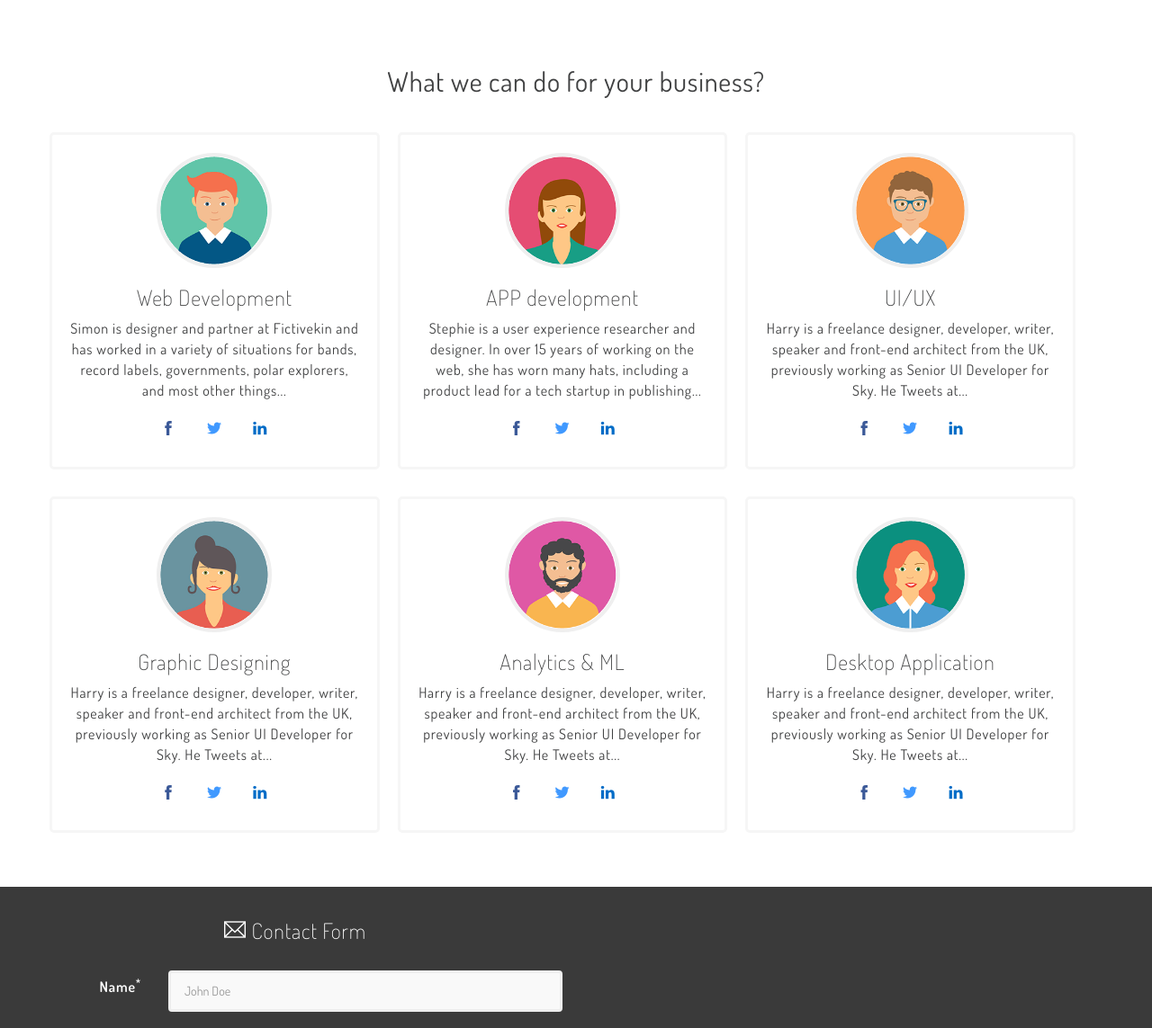
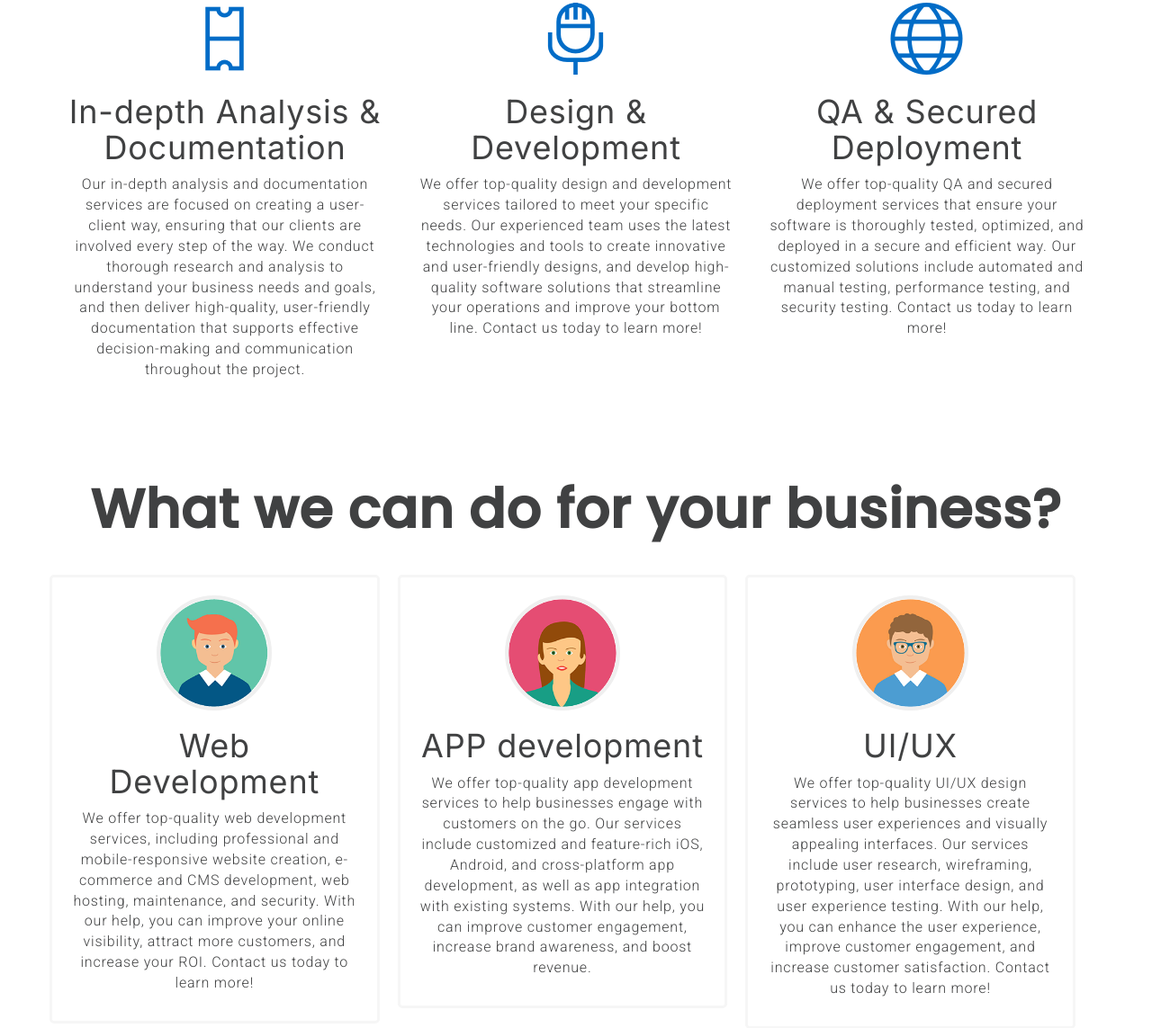
Before and after one commit to SymplifyTech/symplifytechwebsite, a plain HTML site: page index.html in a window 1280 px wide. Shown: the part 985-2128 px from the top of the page at 90% size. Drawn offline with Linux system fonts and the light colour scheme.

Commit message:
Font and data addition

```diff
--- a/css/style.css
+++ b/css/style.css
@@ -1,5 +1,5 @@
 body {
-	font-family: 'Dosis', sans-serif;
+	font-family: 'Roboto', sans-serif;
     color: #404142;
     font-size: 16px;
 	letter-spacing: 0.8px;
@@ -114,7 +114,14 @@ a:hover, a:focus, a:active, a:visited {
 	color: #fff;
 }
 .hero-header h1 {
+    font-family: 'Poppins', sans-serif;
+    font-size: 130px;
+    font-weight: 1000;
 	margin: 1em 0 0 0;
+}
+.hero-header h3{
+    font-family: 'Inter', sans-serif;
+    font-size: 50px;
 }
 .hero-header h4 {
 	font-weight: normal;
@@ -135,7 +142,20 @@ a:hover, a:focus, a:active, a:visited {
 	padding: 30px 0;
 }
 .row-title {
-	font-weight: 400;
+    font-family: 'Poppins', sans-serif;
+    font-size: 60px;
+	font-weight: 800;
+    /* text-align: justify; */
+}
+.feature h3{
+    font-family: 'Inter', sans-serif;
+    font-size: 36px;
+    font-weight: 400;
+}
+.feature p{
+    font-family: 'Roboto', sans-serif;
+    text-align: unset;
+    font-weight: 100;
 }
 .feature {
 	padding: 20px;
--- a/index.html
+++ b/index.html
@@ -14,7 +14,19 @@
   <link href="css/style.css" rel="stylesheet">
   <link href="css/themify-icons.css" rel="stylesheet">
   <link href='css/dosis-font.css' rel='stylesheet' type='text/css'>
-  <!-- HTML5 shim and Respond.js for IE8 support of HTML5 elements and media queries -->
+
+  <link rel="preconnect" href="https://fonts.googleapis.com">
+<link rel="preconnect" href="https://fonts.gstatic.com" crossorigin>
+<link href="https://fonts.googleapis.com/css2?family=Inter:wght@300;400;500&display=swap" rel="stylesheet">
+
+<link rel="preconnect" href="https://fonts.googleapis.com">
+<link rel="preconnect" href="https://fonts.gstatic.com" crossorigin>
+<link href="https://fonts.googleapis.com/css2?family=Inter:wght@300;400;500&family=Poppins:wght@300;400;500&display=swap" rel="stylesheet">
+
+<link rel="preconnect" href="https://fonts.googleapis.com">
+<link rel="preconnect" href="https://fonts.gstatic.com" crossorigin>
+<link href="https://fonts.googleapis.com/css2?family=Roboto:wght@300&display=swap" rel="stylesheet">
+<!-- HTML5 shim and Respond.js for IE8 support of HTML5 elements and media queries -->
   <!-- WARNING: Respond.js doesn't work if you view the page via file:// -->
     <!--[if lt IE 9]>
       <script src="https://oss.maxcdn.com/html5shiv/3.7.2/html5shiv.min.js"></script>
@@ -84,17 +96,21 @@
           <div class="col-md-4 feature">
             <span class="ti-ticket"></span>
             <h3>In-depth Analysis & Documentation</h3>
-            <p>Super cool discounts if you purchase early bird tickets now. Limited tickets available with some awesome perks and goodies!</p>
+            <p>Our in-depth analysis and documentation services are focused on creating a user-client way, ensuring that our clients are involved every step of the way.
+              We conduct thorough research and analysis to understand your business needs and goals, and then deliver high-quality, user-friendly documentation that supports
+              effective decision-making and communication throughout the project.</p>
           </div>
           <div class="col-md-4 feature">
             <span class="ti-microphone"></span>
             <h3>Design & Development</h3>
-            <p>Best in class expert speakers who have extensive knowledge of the topic. All speakers are curated by the panel of experts.</p>
+            <p>We offer top-quality design and development services tailored to meet your specific needs. Our experienced team uses the latest technologies and tools to create
+              innovative and user-friendly designs, and develop high-quality software solutions that streamline your operations and improve your bottom line. Contact us today to learn more!</p>
           </div>
           <div class="col-md-4 feature">
             <span class="ti-world"></span>
             <h3>QA & Secured Deployment</h3>
-            <p>Meet the people attending this event around the globe. This will be the best opportunity to meet and greet people from your industry.</p>
+            <p>We offer top-quality QA and secured deployment services that ensure your software is thoroughly tested, optimized, and deployed in a secure and efficient way.
+               Our customized solutions include automated and manual testing, performance testing, and security testing. Contact us today to learn more!</p>
           </div>
         </div>
         <!-- End: Desc -->
@@ -105,62 +121,47 @@
           <div class="col-md-4 col-sm-6 feature">
             <img src="img/speaker-1.png" class="speaker-img">
             <h3>Web Development</h3>
-            <p>Simon is designer and partner at Fictivekin and has worked in a variety of situations for bands, record labels, governments, polar explorers, and most other things...</p>
-            <ul class="speaker-social">
-              <li><a href="#"><span class="ti-facebook"></span></a></li>
-              <li><a href="#"><span class="ti-twitter-alt"></span></a></li>
-              <li><a href="#"><span class="ti-linkedin"></span></a></li>
-            </ul>
+            <p>We offer top-quality web development services, including professional and mobile-responsive website creation,
+              e-commerce and CMS development, web hosting, maintenance, and security. With our help, you can improve your online visibility,
+              attract more customers, and increase your ROI. Contact us today to learn more!</p>
+
           </div>
           <div class="col-md-4 col-sm-6 feature">
             <img src="img/speaker-2.png" class="speaker-img">
             <h3>APP development</h3>
-            <p>Stephie is a user experience researcher and designer. In over 15 years of working on the web, she has worn many hats, including a product lead for a tech startup in publishing...</p>
-            <ul class="speaker-social">
-              <li><a href="#"><span class="ti-facebook"></span></a></li>
-              <li><a href="#"><span class="ti-twitter-alt"></span></a></li>
-              <li><a href="#"><span class="ti-linkedin"></span></a></li>
-            </ul>
+            <p>We offer top-quality app development services to help businesses engage with customers on the go. Our services include customized and feature-rich iOS,
+              Android, and cross-platform app development, as well as app integration with existing systems. With our help, you can improve customer engagement,
+              increase brand awareness, and boost revenue.
           </div>
           <div class="col-md-4 col-sm-6 feature">
             <img src="img/speaker-3.png" class="speaker-img">
             <h3>UI/UX</h3>
-            <p>Harry is a freelance designer, developer, writer, speaker and front-end architect from the UK, previously working as Senior UI Developer for Sky. He Tweets at...</p>
-            <ul class="speaker-social">
-              <li><a href="#"><span class="ti-facebook"></span></a></li>
-              <li><a href="#"><span class="ti-twitter-alt"></span></a></li>
-              <li><a href="#"><span class="ti-linkedin"></span></a></li>
-            </ul>
+            <p>We offer top-quality UI/UX design services to help businesses create seamless user experiences and visually appealing interfaces.
+               Our services include user research, wireframing, prototyping, user interface design, and user experience testing. With our help,
+               you can enhance the user experience, improve customer engagement, and increase customer satisfaction. Contact us today to learn more!</p>
           </div>
           <div class="col-md-4 col-sm-6 feature">
             <img src="img/speaker-4.png" class="speaker-img">
             <h3>Graphic Designing</h3>
-            <p>Harry is a freelance designer, developer, writer, speaker and front-end architect from the UK, previously working as Senior UI Developer for Sky. He Tweets at...</p>
-            <ul class="speaker-social">
-              <li><a href="#"><span class="ti-facebook"></span></a></li>
-              <li><a href="#"><span class="ti-twitter-alt"></span></a></li>
-              <li><a href="#"><span class="ti-linkedin"></span></a></li>
-            </ul>
+            <p>We offer top-quality graphic designing services to help businesses stand out with eye-catching designs that effectively communicate their brand's message and values.
+               Our services include logo design, brochure design, social media graphics, packaging design, and more. With our help, you can create a strong and consistent brand image
+               that resonates with your target audience and helps you achieve your business goals. Contact us today to learn more!</p>
           </div>
           <div class="col-md-4 col-sm-6 feature">
             <img src="img/speaker-5.png" class="speaker-img">
             <h3>Analytics & ML</h3>
-            <p>Harry is a freelance designer, developer, writer, speaker and front-end architect from the UK, previously working as Senior UI Developer for Sky. He Tweets at...</p>
-            <ul class="speaker-social">
-              <li><a href="#"><span class="ti-facebook"></span></a></li>
-              <li><a href="#"><span class="ti-twitter-alt"></span></a></li>
-              <li><a href="#"><span class="ti-linkedin"></span></a></li>
-            </ul>
+            <p>We offer top-quality Analytics & ML services to help businesses leverage data to make informed decisions and gain a competitive edge.
+              Our services include data analysis, predictive analytics, machine learning, natural language processing, and more. With our help, you can gain valuable insights into your
+              business and make data-driven decisions that lead to improved efficiency, increased revenue, and better customer experiences. Contact us today to learn more!</p>
+
           </div>
           <div class="col-md-4 col-sm-6 feature">
             <img src="img/speaker-6.png" class="speaker-img">
             <h3>Desktop Application</h3>
-            <p>Harry is a freelance designer, developer, writer, speaker and front-end architect from the UK, previously working as Senior UI Developer for Sky. He Tweets at...</p>
-            <ul class="speaker-social">
-              <li><a href="#"><span class="ti-facebook"></span></a></li>
-              <li><a href="#"><span class="ti-twitter-alt"></span></a></li>
-              <li><a href="#"><span class="ti-linkedin"></span></a></li>
-            </ul>
+            <p>We offer top-quality desktop application development services to help businesses streamline their operations with customized, user-friendly, and secure applications.
+               Our services include development, integration, maintenance, and support. With our help, you can increase productivity, ensure efficient handling of data, and streamline workflows.
+               Contact us today to learn more!</p>
+
           </div>
         </div>
         <!-- End: Speakers -->
```
